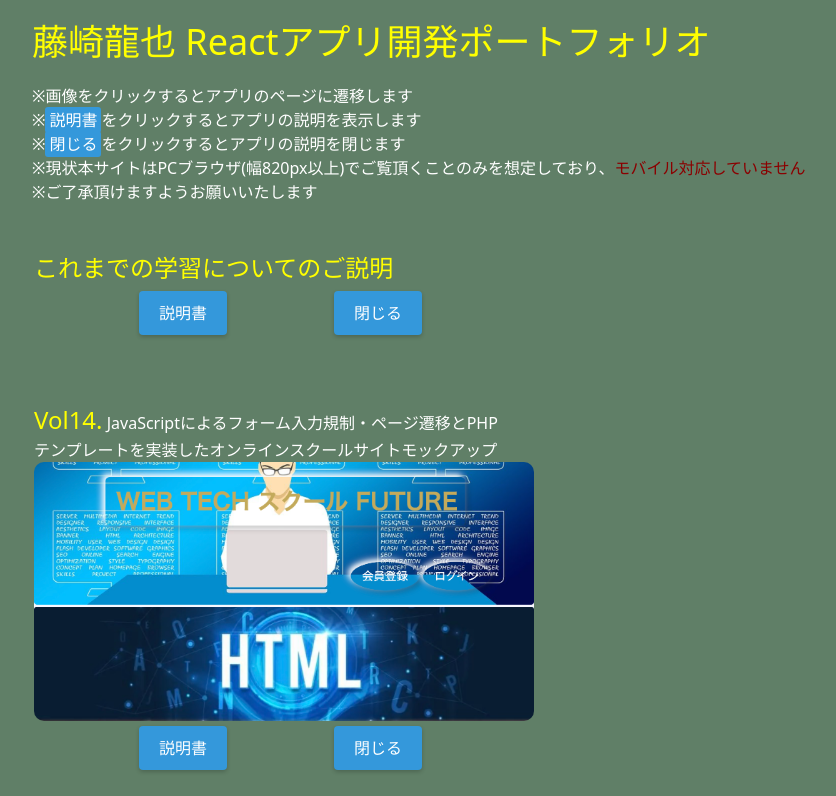
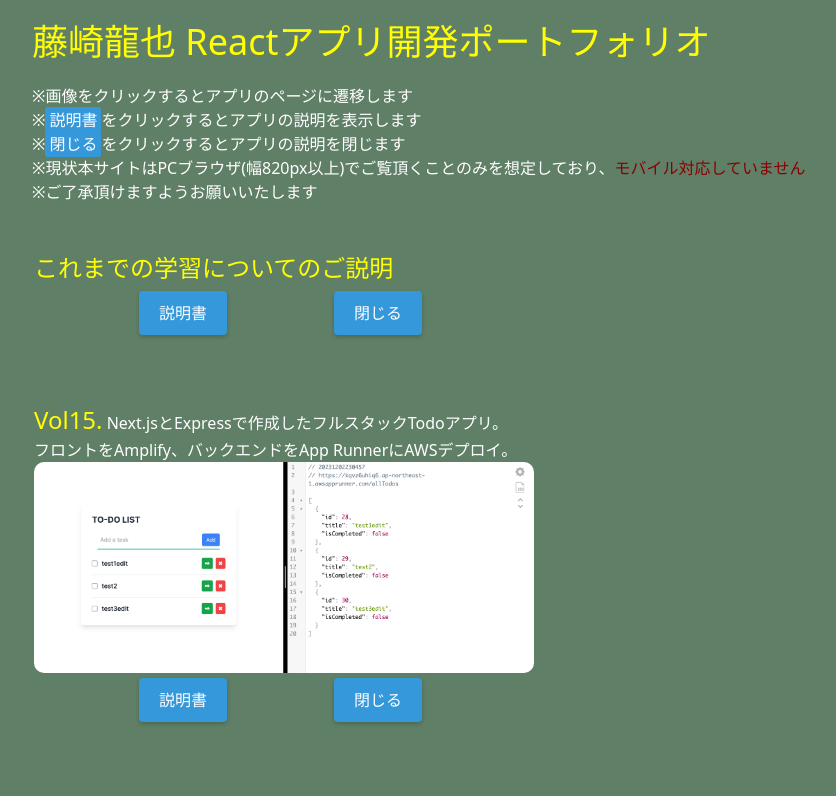
Before and after one commit to Ryuya-Fujisaki/portfolio, a Next.js app: page / in a window 1280 px wide. Shown: the top 796 px of the page, without its empty margins (14-850 px from the left). Built offline with nearby package versions, Linux system fonts and the light colour scheme.

Commit message:
vol15 was added

```diff
--- a/package.json
+++ b/package.json
@@ -18,7 +18,7 @@
     "next": "13.4.19",
     "postcss": "8.4.29",
     "react": "^18.2.0",
-    "react-dom": "18.2.0",
+    "react-dom": "^18.2.0",
     "tailwindcss": "3.3.3",
     "typescript": "5.2.2"
   }
--- a/src/pages/index.tsx
+++ b/src/pages/index.tsx
@@ -247,13 +247,42 @@ export default function Home() {
             <br />
             その会社を退職後、<span style={{ color: 'yellow' }}>フルスタックアプリ開発</span>の習得を目的とし再度独学を開始し、2023年11月20日現在、<span style={{ color: 'yellow' }}>Next.js</span>、
             <span style={{ color: 'yellow' }}>Express(Node.js)</span>、<span style={{ color: 'yellow' }}>Prisma</span>、<span style={{ color: 'yellow' }}>AWS</span>を使用したTodoリストの開発
-            （教材を見ながらのトレーニング）を行っています。現在の悩みは<span style={{ color: 'yellow' }}>実装力不足</span>です。つまり、自分で機能要件を満たすロジックを組むことができないため、オリジナルアプリの
+            （教材を見ながらのトレーニング）を完了しました(Vol.15)。現在の悩みは<span style={{ color: 'yellow' }}>実装力不足</span>です。つまり、自分で機能要件を満たすロジックを組むことができないため、オリジナルアプリの
             作成がまだできていない状況です。今後その課題解決に取り組みつつ、実務開始への準備を整えていきたいと考えています。
           </p>
         </div>
         <div style={{ display: 'flex' }}>
           <button onClick={openModal00}>説明書</button>
           <button onClick={closeModal00}>閉じる</button>
+        </div>
+      </div>
+
+      {/* flex-col→flex-wrap */}
+      <div id='app' className='w-1/2 p-4' >
+        {/* className='w-1/2 p-4'を追加 */}
+        <Link id="link" href="https://main.d3nkqsym2ayk8d.amplifyapp.com/" target="_blank" >
+          <span style={{ fontSize: '24px', color: 'yellow' }}>Vol15.</span> Next.jsとExpressで作成したフルスタックTodoアプリ。<br />フロントをAmplify、バックエンドをApp RunnerにAWSデプロイ。
+          <Image
+            src="/vol15.png"
+            alt=""
+            width={500}
+            height={300}
+            style={{ borderRadius: '10px' }}
+          />
+        </Link>
+        <div id='modal-content-14'>
+          <p style={{ color: 'white' }} >
+            一先ず、<span style={{ color: 'yellow' }}>Node.js</span>サーバーをTypeScriptベースで構築し、<span style={{ color: 'yellow' }}>Postman</span>を使って<span style={{ color: 'yellow' }}>エンドポイント</span>が正しく
+            機能しているか<span style={{ color: 'yellow' }}>APIテスト</span>を実行し、<span style={{ color: 'yellow' }}>Prisma</span>でデータベースを管理（リレーショナルマッピング）。Node.jsのフレームワークである
+            <span style={{ color: 'yellow' }}>Express</span>を用いてCRUDのAPIを構築し、ローカル環境で実装後、本番環境としてフロントエンドを<span style={{ color: 'yellow' }}>AWS Amplify</span>に、バックエンドを
+            <span style={{ color: 'yellow' }}>AWS App Runner</span>にフルスタックデプロイ。デプロイ時の<span style={{ color: 'yellow' }}>環境変数</span>の取り扱い（App Runnerのデフォルトドメインを、AmplifyのAPI URLとして設定）について学習。
+            また、Amplifyデプロイの際にビルドで失敗しましたが、これは<span style={{ color: 'yellow' }}>Next.js14</span>のNode.jsサポート範囲の変更に起因するものということで、ビルドイメージの設定を変更することにより解決しました。デプロイ後、ブラウザで
+            データ更新し、バックエンドのデータ管理状態をブラウザで確認することが実現できました（App Runnerを一時停止すると、データが表示されなくなります）。
+          </p>
+        </div>
+        <div style={{ display: 'flex' }}>
+          <button onClick={openModal14}>説明書</button>
+          <button onClick={closeModal14}>閉じる</button>
         </div>
       </div>
 
```
Also changed, not shown: public/vol15.png (added), 1 other file (tests, documents, lock files or other folders).
